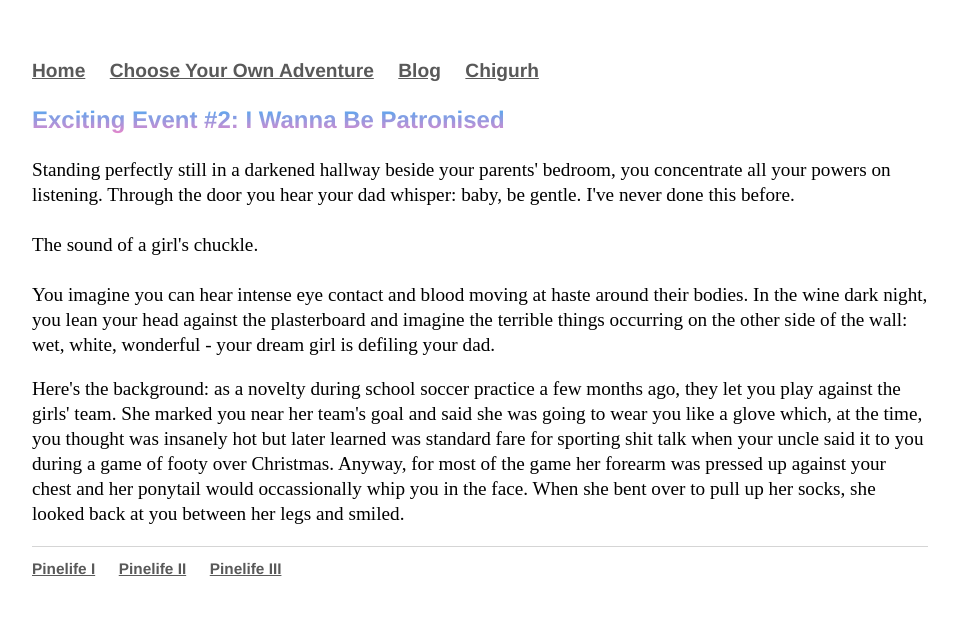
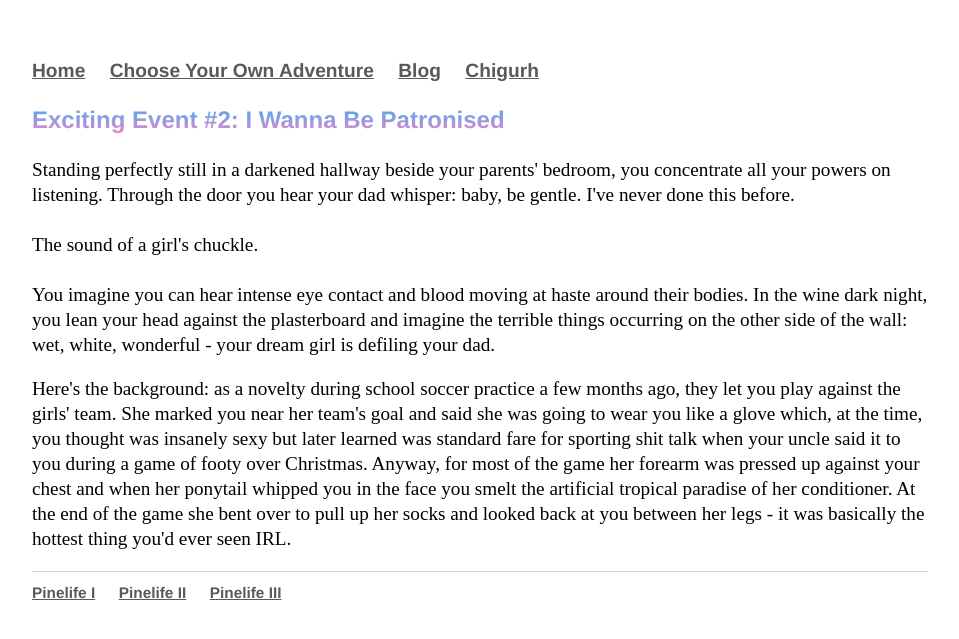
Before and after one commit to Pinelife/pinelife.github.io, a Jekyll site: the page built from Hellhole/excitingevent2.html, in a window 1280 px wide. Shown: the top 639 px of the page, without its empty margins (160-1119 px from the left). Built offline with Jekyll 4.4.1, drawn with Linux system fonts in a browser that asks for light colours.

Commit message:
Update excitingevent2.html

```diff
--- a/Hellhole/excitingevent2.html
+++ b/Hellhole/excitingevent2.html
@@ -17,10 +17,11 @@ lean your head against the plasterboard and imagine the terrible things occurrin
  </p>
 <p>
   Here's the background: as a novelty during school soccer practice a few months ago, they let you play against the girls' team. She marked you near her team's
-  goal and said she was going to wear you like a glove which, at the time, you thought was insanely hot but later learned was
+  goal and said she was going to wear you like a glove which, at the time, you thought was insanely sexy but later learned was
   standard fare for sporting shit talk when your uncle said it to you during a game of footy over Christmas. Anyway, for most of the game
-  her forearm was pressed up against your chest and her ponytail would occassionally whip you in the face. When she bent over to
-  pull up her socks, she looked back at you between her legs and smiled.
+  her forearm was pressed up against your chest and when her ponytail whipped you in the face you smelt the artificial tropical
+  paradise of her conditioner. At the end of the game she bent over to pull up her socks and looked back at you between her
+  legs - it was basically the hottest thing you'd ever seen IRL.
 </p>
 <p>
 </p>
```
